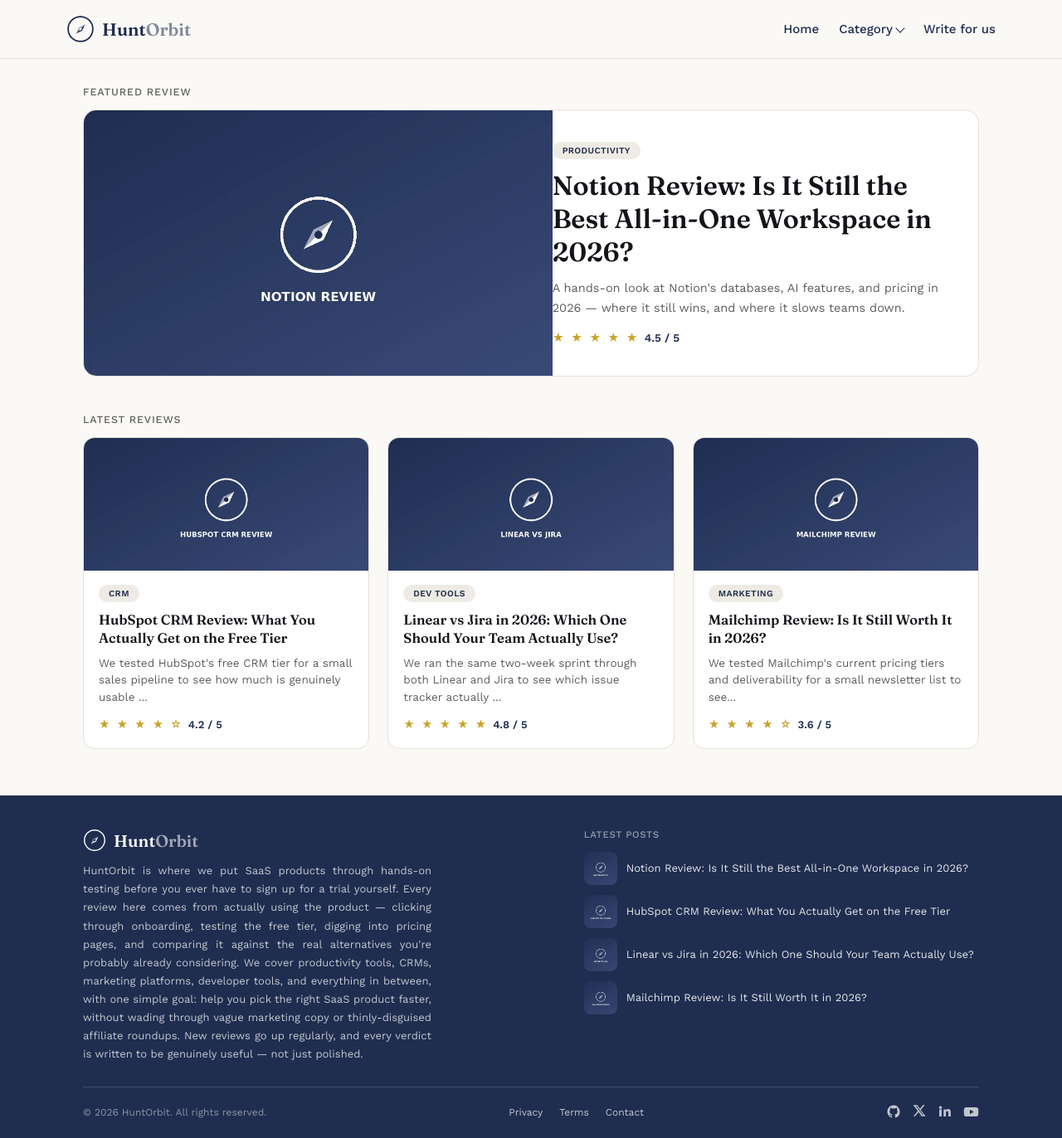
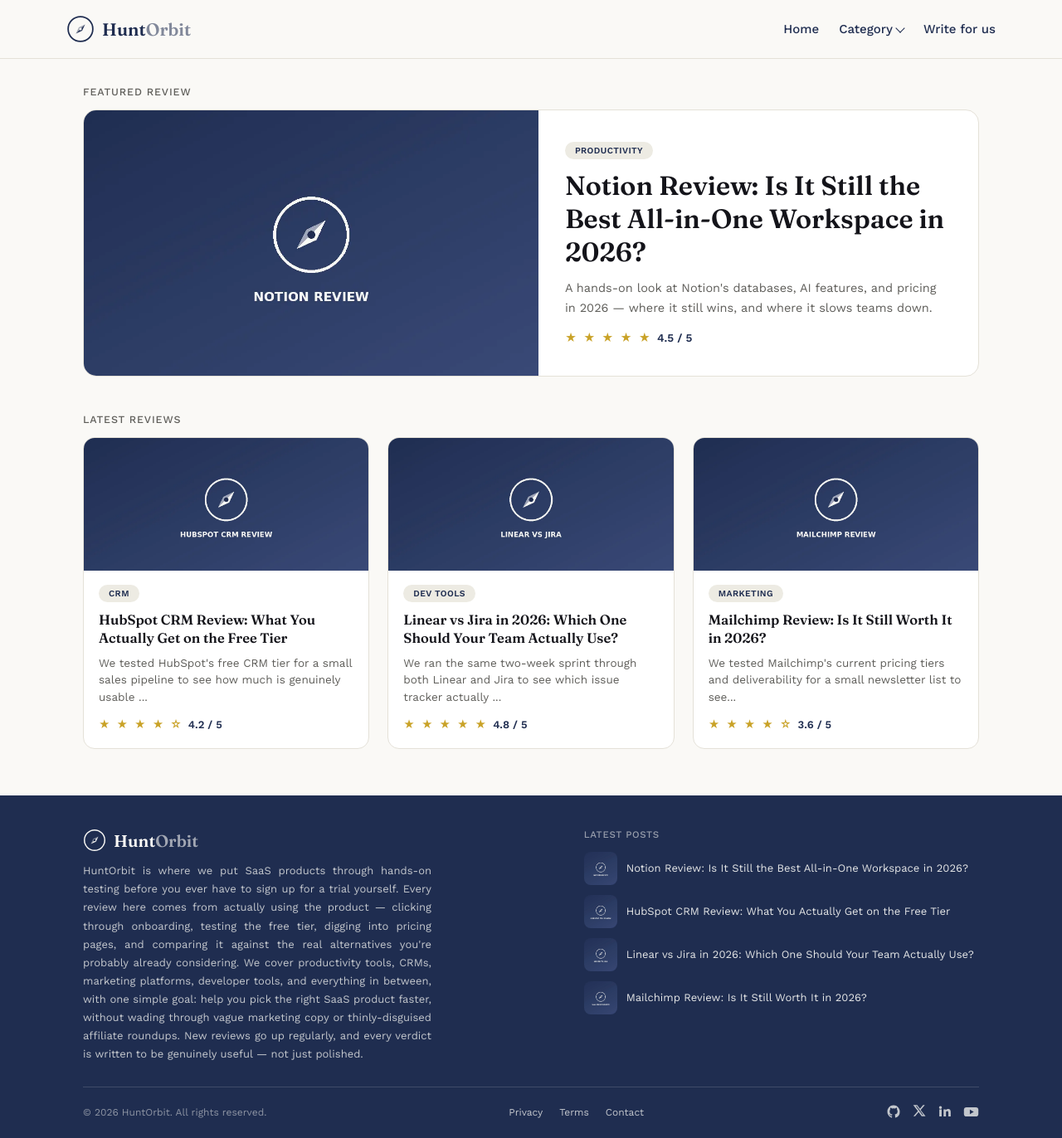
Before and after one commit to jiten14/huntorbit, a Jekyll site: the page built from index.html, in a window 1280 px wide. Shown: the whole page at 83% size. Built offline with Jekyll 4.4.1, drawn with Linux system fonts in a browser that asks for light colours.

Commit message:
Minor css fixes

```diff
--- a/assets/css/style.css
+++ b/assets/css/style.css
@@ -14,6 +14,9 @@
 
 /* ===== Header ===== */
 .site-header { border-bottom: 1px solid #E4E1D8; background: #FAF9F6; position: relative; z-index: 50; }
+@media (max-width: 859px) {
+  .site-header .wrap { padding-left: 24px; padding-right: 24px; }
+}
 .header-inner { display: flex; align-items: center; justify-content: space-between; padding: 18px 0; }
 .logo { display: flex; align-items: center; gap: 9px; text-decoration: none; }
 .logo-word { font-family: 'Fraunces', serif; font-weight: 600; font-size: 21px; color: #1F2D50; }
@@ -58,7 +61,7 @@
 .rating .stars { color: #C9A227; letter-spacing: 2px; }
 
 @media (min-width: 720px) {
-  .featured { grid-template-columns: 1.1fr 1fr; align-items: center; }
+  .featured { grid-template-columns: 1.1fr 1fr; align-items: center; gap: 32px; }
   .featured-img { height: 100%; min-height: 320px; }
   .featured-text { padding: 32px 40px 32px 0; }
   .featured h1 { font-size: 32px; }
```
